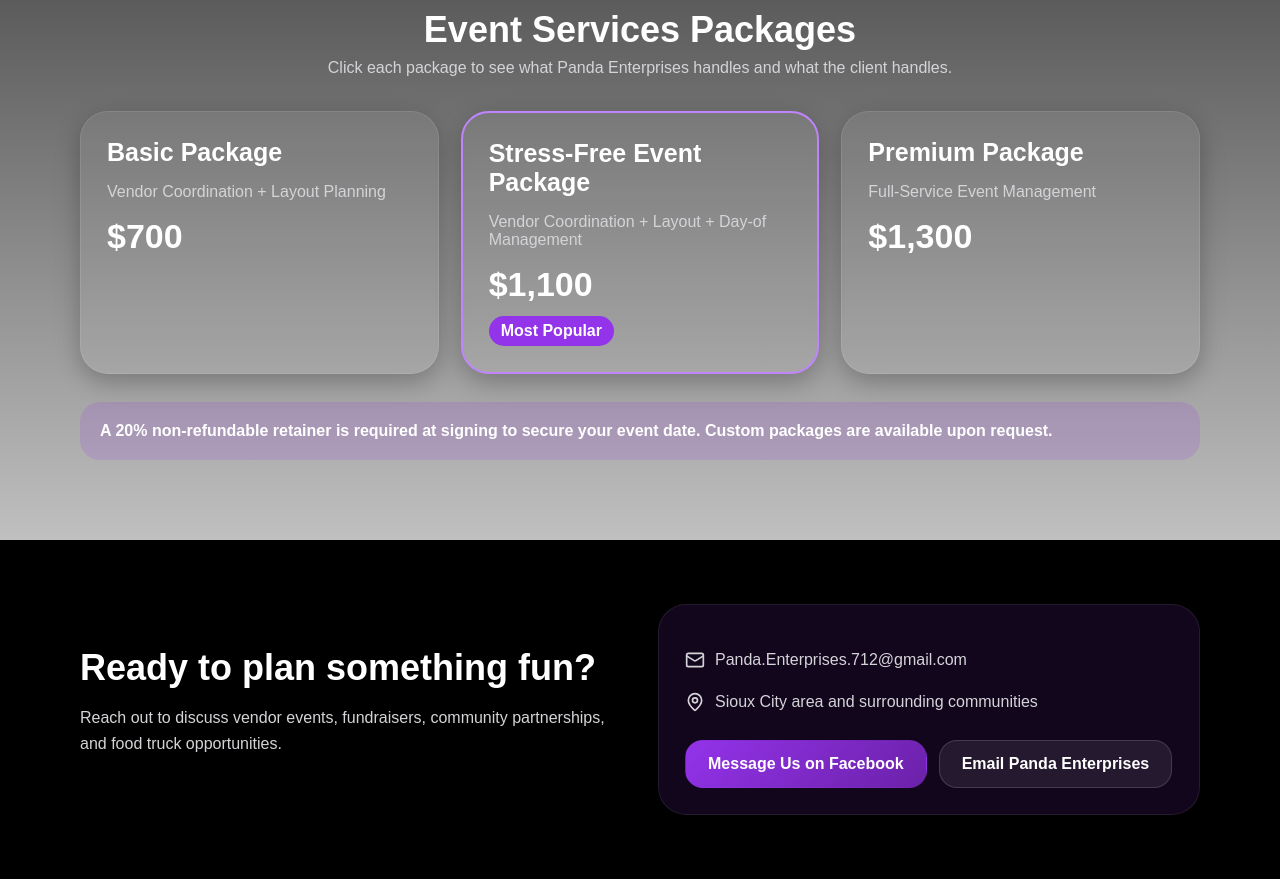
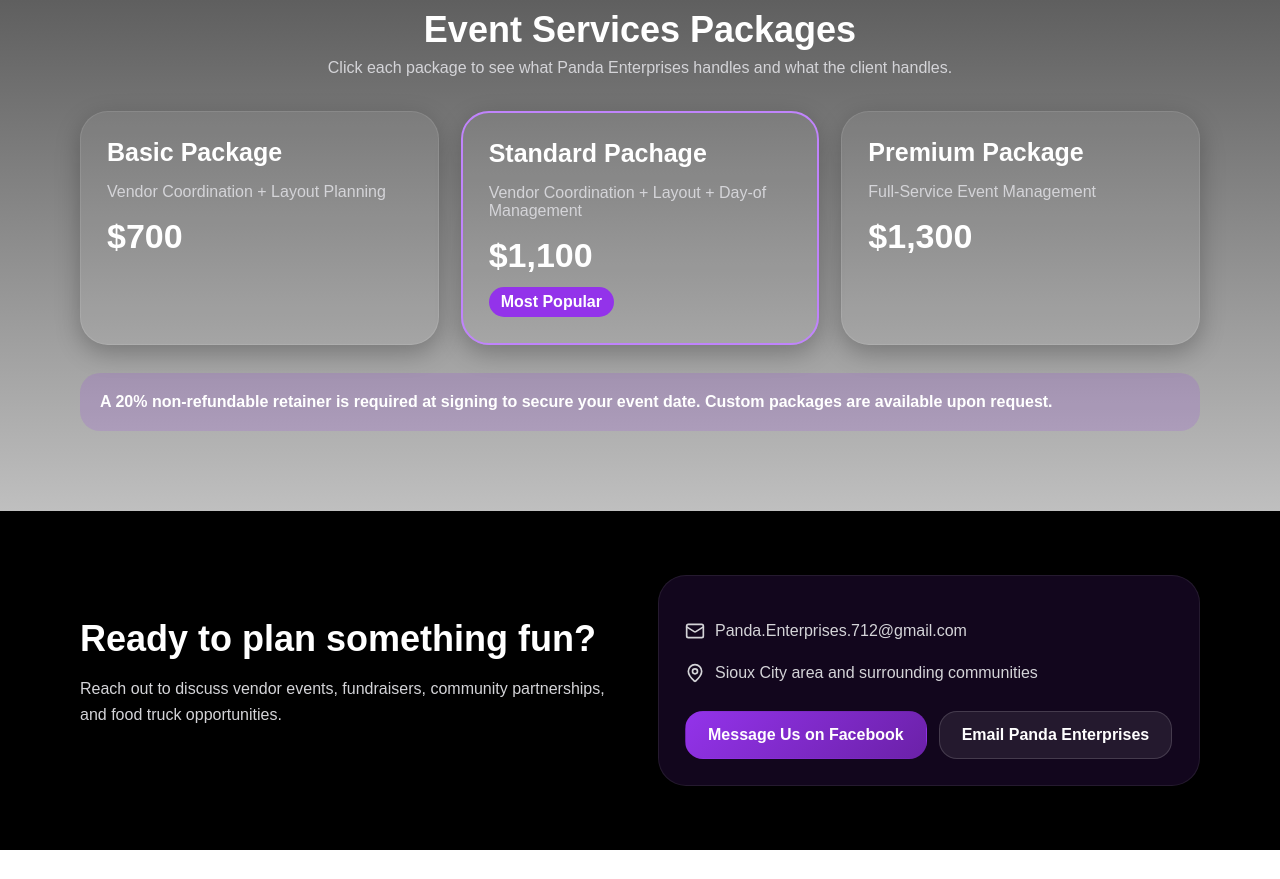
Before and after one commit to amandarocha0820-coder/panda-enterprises-landing-page, a React (Vite) app: page / in a window 1280 px wide. Shown: the part 1860-2739 px from the top of the page. After the commit the page ends 2710 px from the top, so only its background shows below. Built offline with nearby package versions, Linux system fonts and the light colour scheme.

Commit message:
Update main.jsx
updated stress-free package to Standard Package

```diff
--- a/src/main.jsx
+++ b/src/main.jsx
@@ -147,7 +147,7 @@
 
     <details className="packageCard featured">
       <summary>
-        <h3>Stress-Free Event Package</h3>
+        <h3>Standard Pachage</h3>
         <p>Vendor Coordination + Layout + Day-of Management</p>
         <strong>$1,100</strong>
         <em>Most Popular</em>
```
